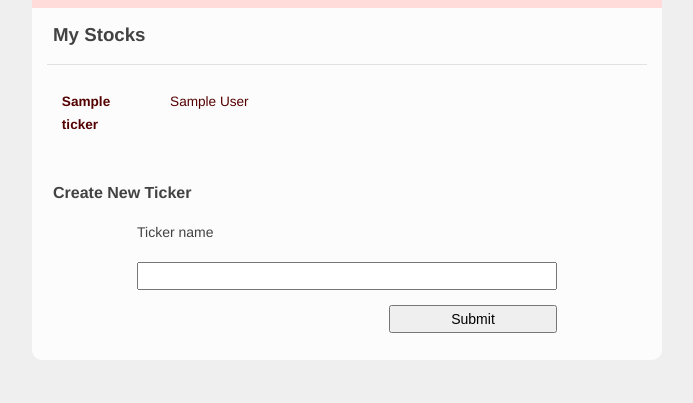
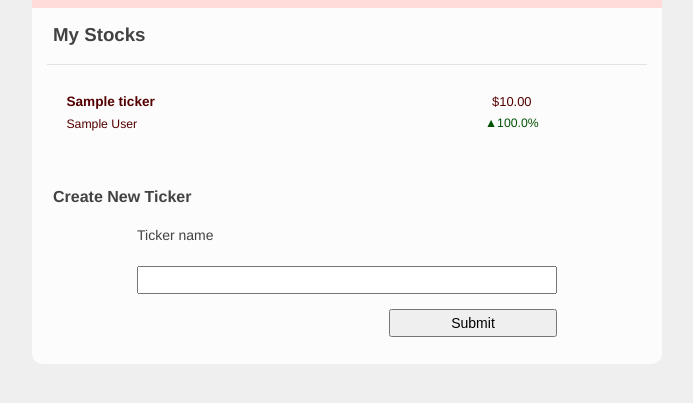
Before and after one commit to channeng/email-article, a Python web app: template app/template/stocks.html in a window 1280 px wide. Shown: the part 72-475 px from the top of the page, without its empty margins (293-986 px from the left). Run offline with Jinja, Linux system fonts and the light colour scheme; the template is opened without the code that fills it: most values are stand-ins (such as "Sample title", 1, 10 or a date in 2020); form fields are guessed from the names that the template uses.

Commit message:
Update stocks page to show more price and % change

```diff
--- a/app/template/stock_details.html
+++ b/app/template/stock_details.html
@@ -126,7 +126,7 @@
     </tr>
     <tr>
       <td class="col1">Latest price</td>
-      <td class="col2">{{ '{} $ {:.2f}'.format(ticker.currency, ticker.price) }}</td>
+      <td class="col2">{{ '{} $ {:,.2f}'.format(ticker.currency, ticker.price) }}</td>
     </tr>
     <tr>
       <td class="col1">Previous close</td>
--- a/app/template/stocks.html
+++ b/app/template/stocks.html
@@ -1,6 +1,16 @@
 {% extends "base.html" %}
 
 {% block content %}
+<style>
+  td.info {
+    -webkit-line-clamp: 1;
+    overflow: hidden;
+    text-overflow: ellipsis;
+    display: -webkit-box;
+    -webkit-box-orient: vertical;
+    line-height: 18px;
+  }
+</style>
 <h3>
   <div id="page_header">
     My Stocks
@@ -11,16 +21,20 @@
   <ul>
   {% for ticker in tickers %}
     <li>
-      <div style="width:15%;min-width:45px;float:left;padding-left:1%; padding-right:2.5%;">
+      <table style="width:97%; margin-right:3%">
+        <tbody>
+          <tr>
+            <td class="info" style="width:67%;min-width:45px;float:left;padding-left:1%; padding-right:2.5%;">
+              <div>
                 <b><a href="{{ url_for('stock_details_page', ticker_id=ticker.id) }}">{{ ticker.name }}</a></b>
               </div>
-
-      {% if ticker.full_name != None %}
-      <div style="width:60%;float:left;">
-        <a href="{{ url_for('stock_details_page', ticker_id=ticker.id) }}">{{ ticker.full_name }}</a>
-      </div>
-
-      <div style="width:14%;min-width:45px;float:right;text-align:center;">
+            </td>
+            <td class="info" style="width:20%;min-width:60px;float:right;text-align:center;font-size:95%;">
+              <a href="{{ url_for('stock_details_page', ticker_id=ticker.id) }}">
+                {{ '${:,.2f}'.format(ticker.price) }}
+              </a>
+            </td>
+            <td style="width:10%;min-width:45px;text-align:center;" rowspan="2">
               {% if ticker_recommendations[ticker.id]["recommendation"] == None %}
 
               {% elif 'sell' in ticker_recommendations[ticker.id]["recommendation"].lower() %}
@@ -36,11 +50,32 @@
                   {{ ticker_recommendations[ticker.id]["recommendation"] }}
               </a>
               {% endif %}
+            </td>
+          </tr>
 
+          <tr>
+            <td class="info" style="width:67%;min-width:45px;float:left;padding-left:1%; padding-right:2.5%; font-size:90%;">
+              {% if ticker.full_name != None %}
+              <div>
+                <a href="{{ url_for('stock_details_page', ticker_id=ticker.id) }}">{{ ticker.full_name }}</a>
               </div>
               {% endif %}
+            </td>
+            <td class="info" style="width:20%;min-width:60px;float:right; text-align:center;">
+              <div>
+                <a href="{{ url_for('stock_details_page', ticker_id=ticker.id) }}">
+                {% if ticker.change_percent > 0 %}
+                <p style="color:#005100; font-size:90%;">&#9650;{{'{:0.1f}%'.format(ticker.change_percent * 100).replace("-","")}}</p>
+                {% else %}
+                <p style="color:#a81e26; font-size:90%;">&#9660;{{'{:0.1f}%'.format(ticker.change_percent * 100).replace("-","")}}</p>
+                {% endif %}
 
-      <br style="clear: left;" />
+                </a>
+              </div>
+            </td>
+          </tr>
+        </tbody>
+      </table>
     </li>
   {% endfor %}
   </ul>
--- a/app/tickers.py
+++ b/app/tickers.py
@@ -98,7 +98,9 @@ class TickerItems(object):
             .filter(self.model.is_deleted == 0)
             .with_entities(
                 self.model.id, self.model.name, self.model.full_name,
-                self.model.latest_trading_day, self.model.currency)
+                self.model.latest_trading_day, self.model.currency,
+                self.model.currency, self.model.price,
+                self.model.change, self.model.change_percent)
             .order_by(self.model_user.id.desc())
             .limit(num_results)
             .all()
```
Lines whose indentation alone changed are shown as unchanged.
